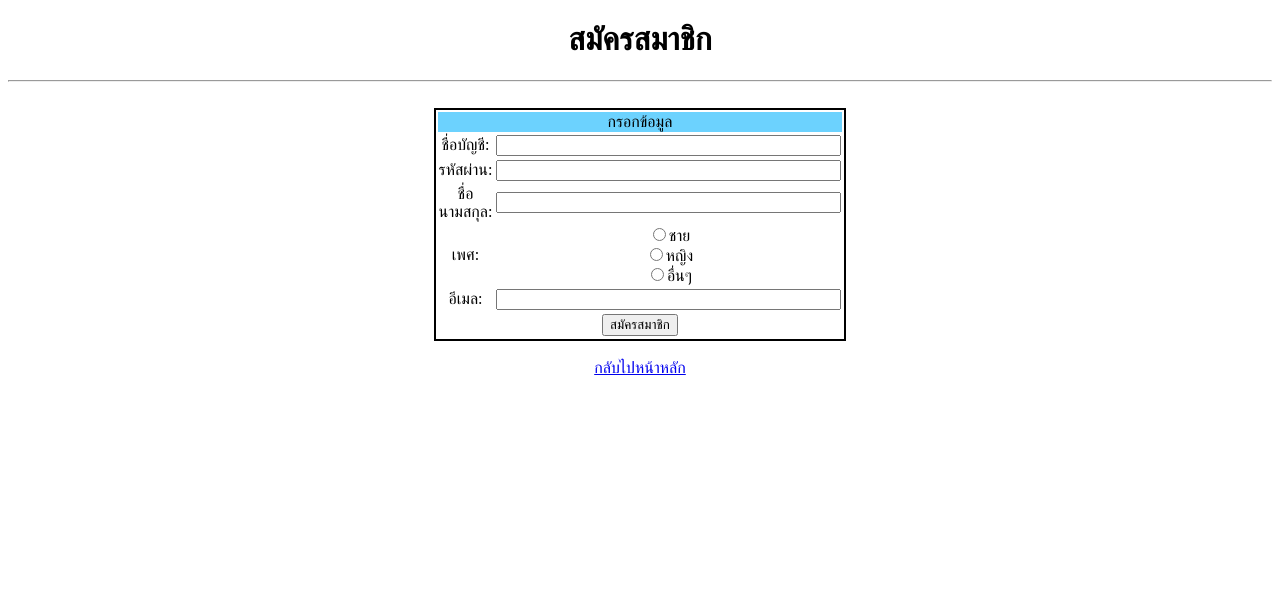
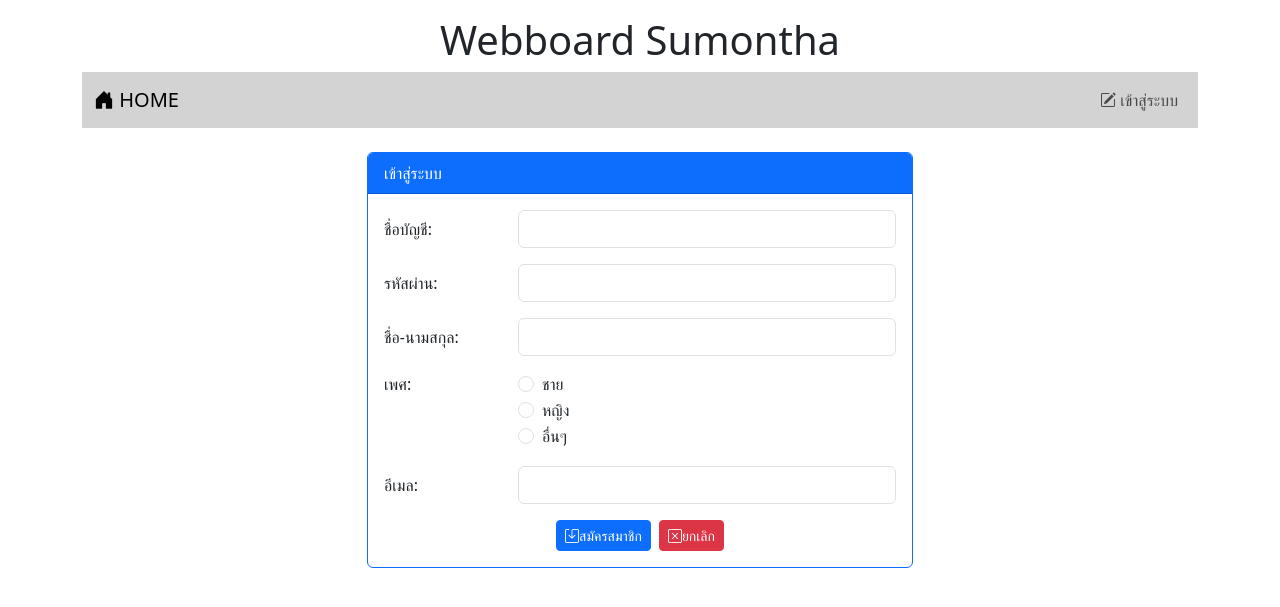
Before and after one commit to sumonthaa/Webboard_ECT_Wed, a PHP site: page /register.php in a window 1280 px wide. Shown: the top 607 px of the page. Run offline with PHP 8.4, Linux system fonts and the light colour scheme.

Commit message:
Work8 Finished
Work8 Finished

```diff
--- a/register.php
+++ b/register.php
@@ -10,28 +10,80 @@
 <head>
     <meta charset="UTF-8">
     <meta name="viewport" content="width=device-width, initial-scale=1.0">
+    <link href="https://cdn.jsdelivr.net/npm/bootstrap@5.3.3/dist/css/bootstrap.min.css" rel="stylesheet" integrity="sha384-QWTKZyjpPEjISv5WaRU9OFeRpok6YctnYmDr5pNlyT2bRjXh0JMhjY6hW+ALEwIH" crossorigin="anonymous">
+    <script src="https://cdn.jsdelivr.net/npm/bootstrap@5.3.3/dist/js/bootstrap.bundle.min.js" integrity="sha384-YvpcrYf0tY3lHB60NNkmXc5s9fDVZLESaAA55NDzOxhy9GkcIdslK1eN7N6jIeHz" crossorigin="anonymous"></script>
+    <link rel="stylesheet" href="https://cdn.jsdelivr.net/npm/bootstrap-icons@1.11.3/font/bootstrap-icons.min.css">
     <title>register</title>
 </head>
 <body>
-    <h1 style="text-align: center;">สมัครสมาชิก</h1>
-    <hr>
-    <form>
-        <table style="border: 2px solid black;width: 30%;text-align: center;"align="center">
-            <tr><td colspan="2" style="background-color: #6CD2FE;">กรอกข้อมูล</td></tr>
-            <tr><td>ชื่อบัญชี:</td><td><input type="text" name="login" size="40"required></td></tr>
-            <tr><td>รหัสผ่าน:</td><td><input type="password" name="pwd"size="40"required></td></tr>
-            <tr><td>ชื่อนามสกุล:</td><td><input type="name" name="pwd"size="40"required></td></tr>
-            <gender:><br>
-            <tr><td>เพศ:</td><td><input type="radio" name="gender"value="m">ชาย <br>
-                                 <input type="radio" name="gender"value="f">หญิง<br>
-                                 <input type="radio" name="gender"value="R">อื่นๆ</td></tr>
-            <tr><td>อีเมล:</td><td><input type="email" name="email"size="40"required></td></tr>
-            <tr><td colspan="2"align="center"><input type="submit"value="สมัครสมาชิก"></td></tr>
-        </table>
-    </form>
+    <div class="container-lg">
+      <h1 style="text-align: center;" class="mt-3">Webboard Sumontha</h1>
+      <?php include "nav.php" ?>
+    <div class="row mt-4">
+        <div class="col-lg-3 col-md-2 col-sm-1"></div>
+        <div class="col-lg-6 col-md-8 col-sm-10">
+            <div class="card border-primary">
+                <div class="card-header bg-primary text-white">เข้าสู่ระบบ</div>
+                <div class="card-body">
+                    <form action="register_save.php" method="post">
+                        <div class="row">
+                            <label for="user" class="col-lg-3 col-form-label">ชื่อบัญชี:</label>
+                            <div class="col-lg-9">
+                                <input id="user" type="text" name="login" class="form-control" required>
+                            </div>
+                        </div>
+                        <div class=" row mt-3">
+                            <label class="col-lg-3 col-form-label">รหัสผ่าน:</label>
+                            <div class="col-lg-9">
+                                <input type="password" name="pwd" class="form-control" required>
+                            </div>
+                        </div>
+    <div class="row mt-3">
+        <label class="col-lg-3 col-form-label">ชื่อ-นามสกุล:</label>
+        <div class="col-lg-9">
+            <input type="text" name="name" class="form-control" required>
+        </div>
+    </div>
+    <div class="row mt-3">
+        <label class="col-lg-3 form-label">เพศ:</label>
+        <div class="col-lg-9">
+            <div class="form-check">
+                <input type="radio" name="gender" value="m" class="form-check-input" required>
+                <label class="form-check-label">ชาย</label>
+            </div>
+            <div class="form-check">
+                <input type="radio" name="gender" value="f" class="form-check-input" required>
+                <label class="form-check-label">หญิง</label>
+            </div>
+            <div class="form-check">
+                <input type="radio" name="gender" value="o" class="form-check-input" required>
+                <label class="form-check-label">อื่นๆ</label>
+            </div>
+        </div>
+    </div>
+    <div class="row mt-3">
+        <label class="col-lg-3 col-form-label">อีเมล:</label>
+        <div class="col-lg-9">
+            <input type="email" name="email" class="form-control" required>
+        </div>
+    </div>
+    <div class="row mt-3">
+        <div class="col-lg-12 d-flex justify-content-center">
+            <button type="submit" class="btn btn-primary btn-sm me-2">
+            <i class="bi bi-save"></i>สมัครสมาชิก</button>
+            <button type="พำหำะ" class="btn btn-danger btn-sm">
+            <i class="bi bi-x-square"></i>ยกเลิก</button>
+        </div>
+    </div>
+</form>
+
+</div>
+
+    </div>
+    </div>
+    <div class="col-lg-3 col-md-2 col-sm-1"></div>
+    </div>
+    </div>
     <br>
-    <div style="text-align: center;">
-        <a href="index.php">กลับไปหน้าหลัก</a>
-    </div>
 </body>
 </html>
```
Also changed, not shown: register_save.php (added, +15 -0 lines).
